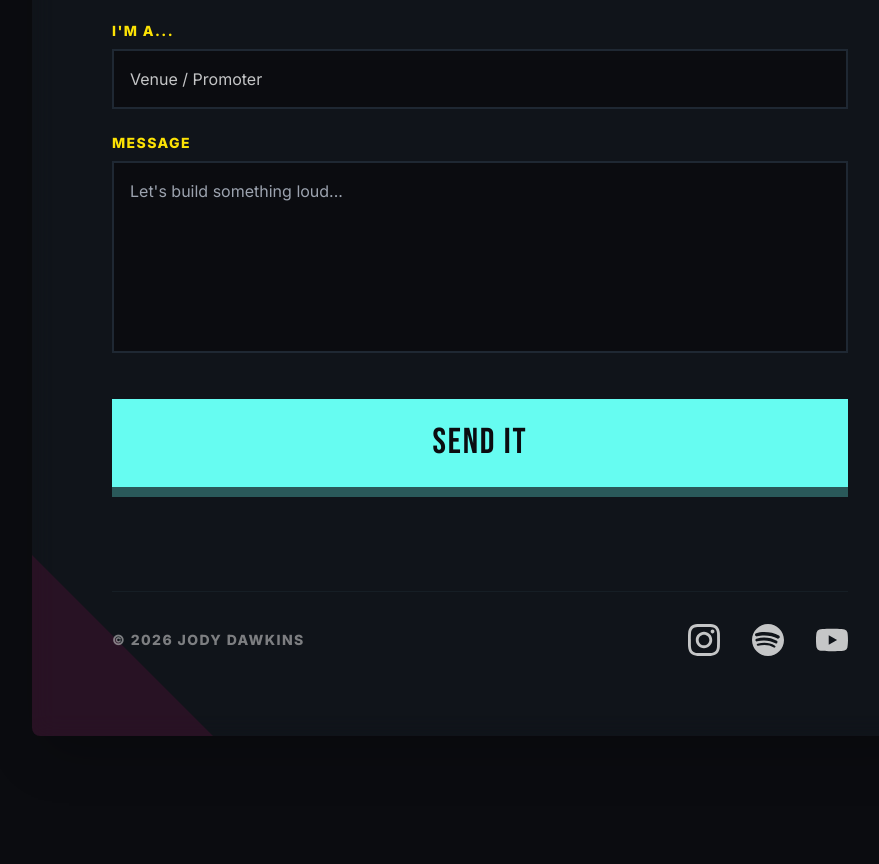
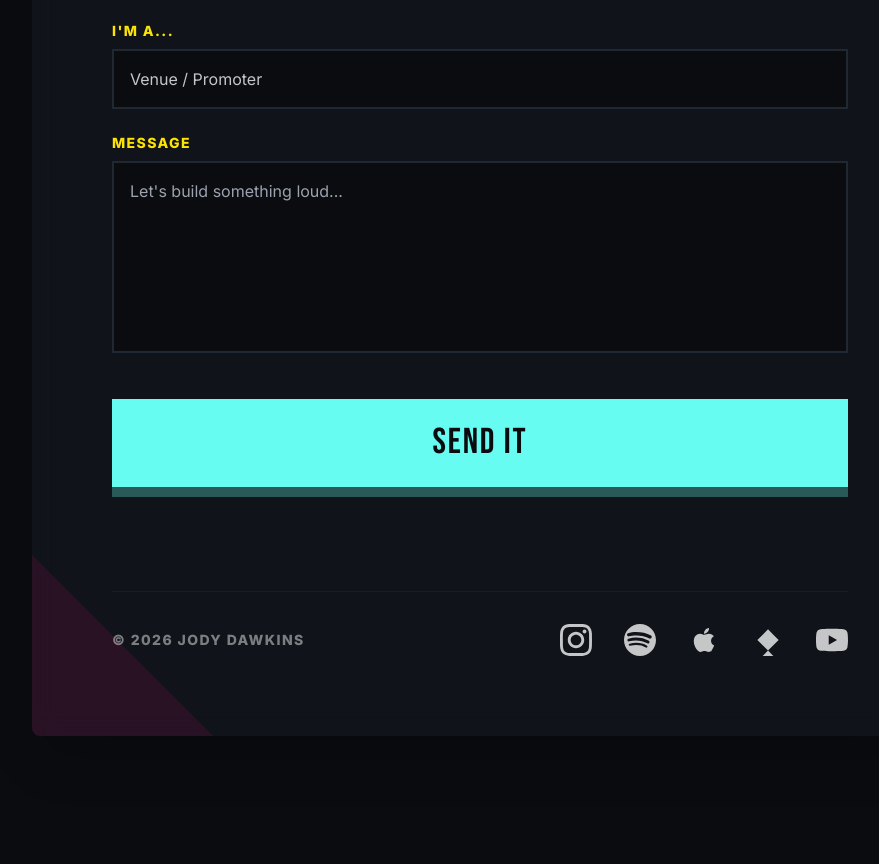
Before and after one commit to jd-dot-com/jd-dot-com.github.io, a plain HTML site: page index.html in a window 1280 px wide. Shown: the part 3631-4495 px from the top of the page, without its empty margins (160-1039 px from the left). Drawn offline with nearby package versions, Linux system fonts and the light colour scheme.

Commit message:
Update contact form action and enhance social links section in index.html

```diff
--- a/index.html
+++ b/index.html
@@ -240,8 +240,7 @@
                     </p>
                 </div>
 
-                <form class="contact-form relative z-10 flex flex-col gap-6" action="https://formspree.io/f/mqakezyw" method="POST">
-                    <!-- Note: mqakezyw is a dummy hash. User will need to replace it with their real Formspree endpoint -->
+                <form class="contact-form relative z-10 flex flex-col gap-6" action="https://formspree.io/f/xeerlyde" method="POST">
                     <div class="flex flex-col md:flex-row gap-6">
                         <div class="w-full">
                             <label class="block text-brand-yellow font-bold uppercase tracking-widest text-sm mb-2" for="name">Name</label>
@@ -277,18 +276,27 @@
                 </form>
 
                 <!-- Social Links -->
-                <div class="mt-16 pt-8 border-t border-brand-gray/50 flex flex-col md:flex-row items-center justify-between gap-6 relative z-10">
+                <div class="mt-16 pt-8 border-t border-brand-gray/50 flex flex-wrap items-center justify-between gap-6 relative z-10">
                     <p class="text-brand-light font-bold text-sm uppercase tracking-widest opacity-60">© 2026 Jody Dawkins</p>
-                    <div class="flex gap-8">
+                    <div class="flex flex-wrap items-center gap-6 md:gap-8">
+                        <!-- Instagram / Default -->
                         <a href="#" class="text-brand-light hover:text-brand-pink transition-colors transform hover:scale-110">
                             <svg class="w-8 h-8" fill="currentColor" viewBox="0 0 24 24"><path d="M12 2.163c3.204 0 3.584.012 4.85.07 3.252.148 4.771 1.691 4.919 4.919.058 1.265.069 1.645.069 4.849 0 3.205-.012 3.584-.069 4.849-.149 3.225-1.664 4.771-4.919 4.919-1.266.058-1.644.07-4.85.07-3.204 0-3.584-.012-4.849-.07-3.26-.149-4.771-1.699-4.919-4.92-.058-1.265-.07-1.644-.07-4.849 0-3.204.013-3.583.07-4.849.149-3.227 1.664-4.771 4.919-4.919 1.266-.057 1.645-.069 4.849-.069zm0-2.163c-3.259 0-3.667.014-4.947.072-4.358.2-6.78 2.618-6.98 6.98-.059 1.281-.073 1.689-.073 4.948 0 3.259.014 3.668.072 4.948.2 4.358 2.618 6.78 6.98 6.98 1.281.058 1.689.072 4.948.072 3.259 0 3.668-.014 4.948-.072 4.354-.2 6.782-2.618 6.979-6.98.059-1.28.073-1.689.073-4.948 0-3.259-.014-3.667-.072-4.947-.196-4.354-2.617-6.78-6.979-6.98-1.281-.059-1.69-.073-4.949-.073zm0 5.838c-3.403 0-6.162 2.759-6.162 6.162s2.759 6.163 6.162 6.163 6.162-2.759 6.162-6.163c0-3.403-2.759-6.162-6.162-6.162zm0 10.162c-2.209 0-4-1.79-4-4 0-2.209 1.791-4 4-4s4 1.791 4 4c0 2.21-1.791 4-4 4zm6.406-11.845c-.796 0-1.441.645-1.441 1.44s.645 1.44 1.441 1.44c.795 0 1.439-.645 1.439-1.44s-.644-1.44-1.439-1.44z"/></svg>
                         </a>
-                        <a href="#" class="text-brand-light hover:text-brand-cyan transition-colors transform hover:scale-110">
-                            <!-- Spotify SVG Icon placeholder -->
+                        <!-- Spotify -->
+                        <a href="https://open.spotify.com/artist/522ZyQMBe0xOfnJl9wWM4U" class="text-brand-light hover:text-brand-cyan transition-colors transform hover:scale-110">
                             <svg class="w-8 h-8" fill="currentColor" viewBox="0 0 24 24"><path d="M12 0C5.4 0 0 5.4 0 12s5.4 12 12 12 12-5.4 12-12S18.6 0 12 0zm5.521 17.34c-.24.394-.756.52-1.15.28-3.153-1.926-7.119-2.361-11.805-1.294-.439.102-.888-.176-.99-.615-.103-.439.175-.888.614-.989 5.105-1.162 9.516-.653 13.045 1.498.397.24.524.757.286 1.12zm1.427-3.182c-.302.489-.922.651-1.411.35-3.606-2.215-9.13-2.872-13.623-1.505-.558.172-1.144-.144-1.315-.705-.172-.56.143-1.145.704-1.317 5.161-1.572 11.233-.853 15.297 1.644.49.301.653.923.348 1.412zm.172-3.34c-4.321-2.56-11.458-2.793-15.176-1.545-.668.224-1.385-.138-1.611-.806-.226-.667.138-1.385.806-1.61 4.256-1.432 12.115-1.173 17.07 1.769.605.358.802 1.14.444 1.745-.357.604-1.139.803-1.744.447z"/></svg>
                         </a>
-                        <a href="#" class="text-brand-light hover:text-brand-yellow transition-colors transform hover:scale-110">
-                            <!-- Youtube SVG Icon placeholder -->
+                        <!-- Apple Music -->
+                        <a href="https://music.apple.com/us/artist/jody-dawkins/1520886678" class="text-brand-light hover:text-brand-pink transition-colors transform hover:scale-110">
+                            <svg class="w-8 h-8" fill="currentColor" viewBox="0 0 24 24"><path d="M17.05 20.28c-.98.95-2.05.8-3.08.35-1.09-.46-2.09-.48-3.24 0-1.44.62-2.2.44-3.06-.35C2.79 15.25 3.51 7.59 9.05 7.31c1.35.07 2.29.74 3.08.8 1.18-.04 2.26-.79 3.59-.76 1.56.04 2.87.69 3.66 1.83-3.08 1.76-2.58 5.75.29 6.89-1.07 2.37-2.3 4.25-2.62 5.01zM12.03 7.25c-.15-2.23 1.66-4.07 3.74-4.25.29 2.58-2.34 4.5-3.74 4.25z"/></svg>
+                        </a>
+                        <!-- Tidal -->
+                        <a href="https://tidal.com/artist/20195859" class="text-brand-light hover:text-white transition-colors transform hover:scale-110">
+                            <svg class="w-8 h-8" fill="currentColor" viewBox="0 0 24 24"><path d="M12.012 3.99l3.99 3.99-3.99 3.99-3.99-3.99 3.99-3.99zM8.022 7.98l3.99 3.99-3.99 3.99-3.99-3.99 3.99-3.99zm7.98 0l3.99 3.99-3.99 3.99-3.99-3.99 3.99-3.99zm-3.99 3.99l3.99 3.99-3.99 3.99-3.99-3.99 3.99-3.99zm0 7.98l3.99 3.99-3.99 3.99-3.99-3.99 3.99-3.99z"/></svg>
+                        </a>
+                        <!-- YouTube -->
+                        <a href="https://www.youtube.com/channel/UCsHFy8n7pQKf0feE0RxLNpQ/videos" class="text-brand-light hover:text-brand-yellow transition-colors transform hover:scale-110">
                             <svg class="w-8 h-8" fill="currentColor" viewBox="0 0 24 24"><path d="M23.498 6.186a3.016 3.016 0 0 0-2.122-2.136C19.505 3.545 12 3.545 12 3.545s-7.505 0-9.377.505A3.017 3.017 0 0 0 .502 6.186C0 8.07 0 12 0 12s0 3.93.502 5.814a3.016 3.016 0 0 0 2.122 2.136c1.871.505 9.376.505 9.376.505s7.505 0 9.377-.505a3.015 3.015 0 0 0 2.122-2.136C24 15.93 24 12 24 12s0-3.93-.502-5.814zM9.545 15.568V8.432L15.818 12l-6.273 3.568z"/></svg>
                         </a>
                     </div>
```
